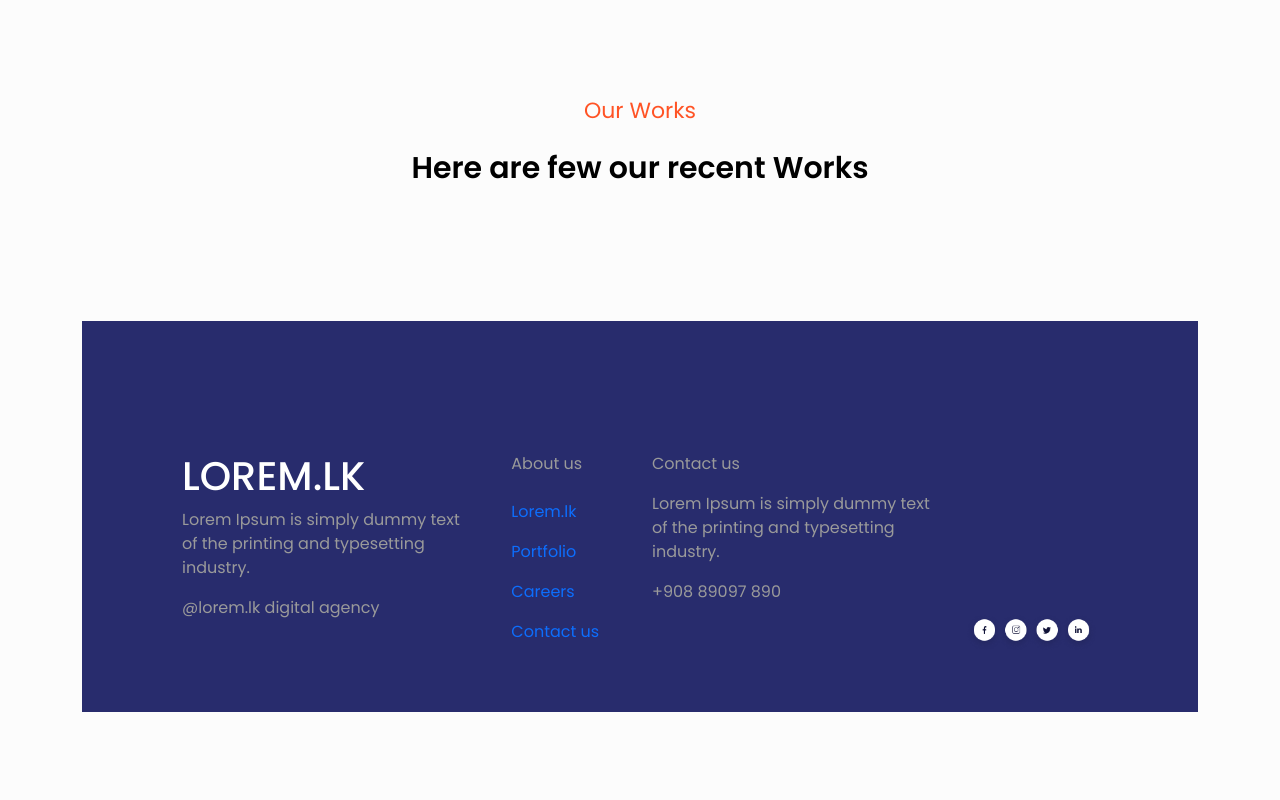
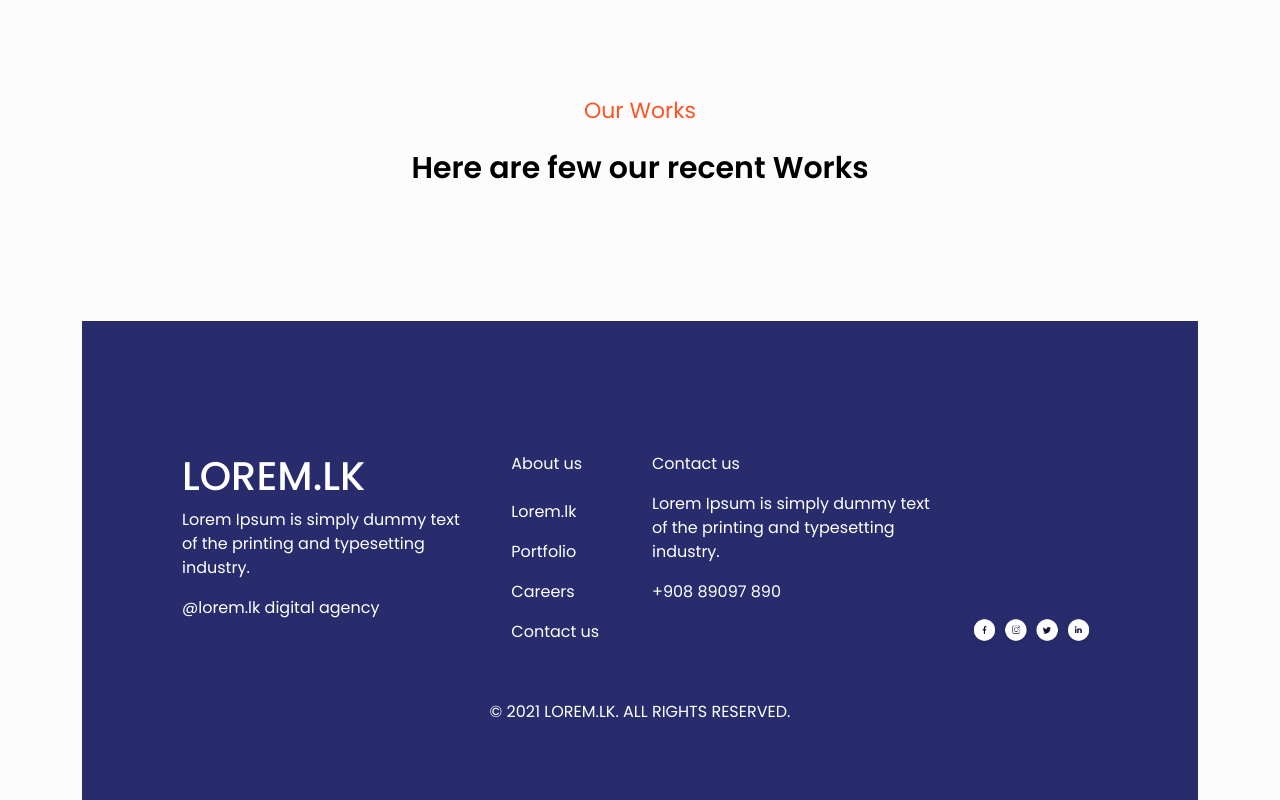
Before and after one commit to thaolaptrinh/landing-page, a website: page digital-agency/index.html in a window 1280 px wide. Shown: the part 4340-5140 px from the top of the page. Before the commit the page ends 5052 px from the top, so only its background shows below. Drawn offline with nearby package versions, Linux system fonts and the light colour scheme.

Commit message:
Initial commit

```diff
--- a/digital-agency/assets/sass/_footer.scss
+++ b/digital-agency/assets/sass/_footer.scss
@@ -5,4 +5,5 @@
   padding-bottom: 60px;
   padding-left: 100px;
   padding-right: 100px;
+  color: white;
 }
--- a/digital-agency/assets/sass/_global.scss
+++ b/digital-agency/assets/sass/_global.scss
@@ -205,5 +205,6 @@ body {
 
 a {
   text-decoration: none;
-  color: inherit;
+  color: white !important;
+
 }
--- a/digital-agency/index.html
+++ b/digital-agency/index.html
@@ -337,6 +337,12 @@
             <img src="./images/socials.png" alt="">
           </div>
         </div>
+
+        <div class="row text-center mt-5">
+          <p class="copy-right text-uppercase">
+            © 2021 Lorem.LK. ALL RIGHTS RESERVED.
+          </p>
+        </div>
       </footer>
 
 
```
Also changed, not shown: digital-agency/assets/css/main.css, 1 other file.
